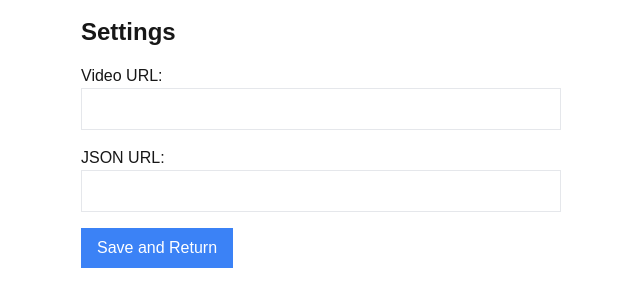
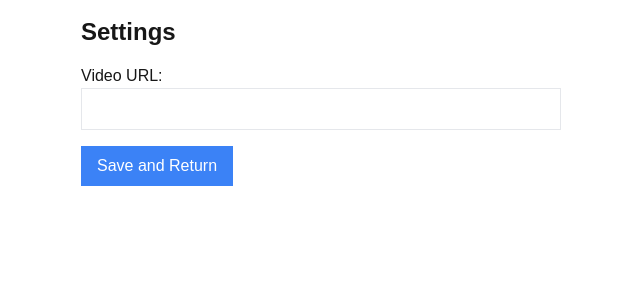
Before and after one commit to shihongji/dora-dashboard, a Next.js app: page /settings in a window 1280 px wide. Shown: the top 306 px of the page, without its empty margins (319-959 px from the left). Built offline with nearby package versions, Linux system fonts and the light colour scheme.

Commit message:
hide json field

```diff
--- a/app/settings/page.tsx
+++ b/app/settings/page.tsx
@@ -29,7 +29,7 @@ const Settings: React.FC = () => {
           className="border p-2 w-full"
         />
       </div>
-      <div className="mt-4">
+      <div className="mt-4 hidden">
         <label>JSON URL:</label>
         <input
           type="text"
```
